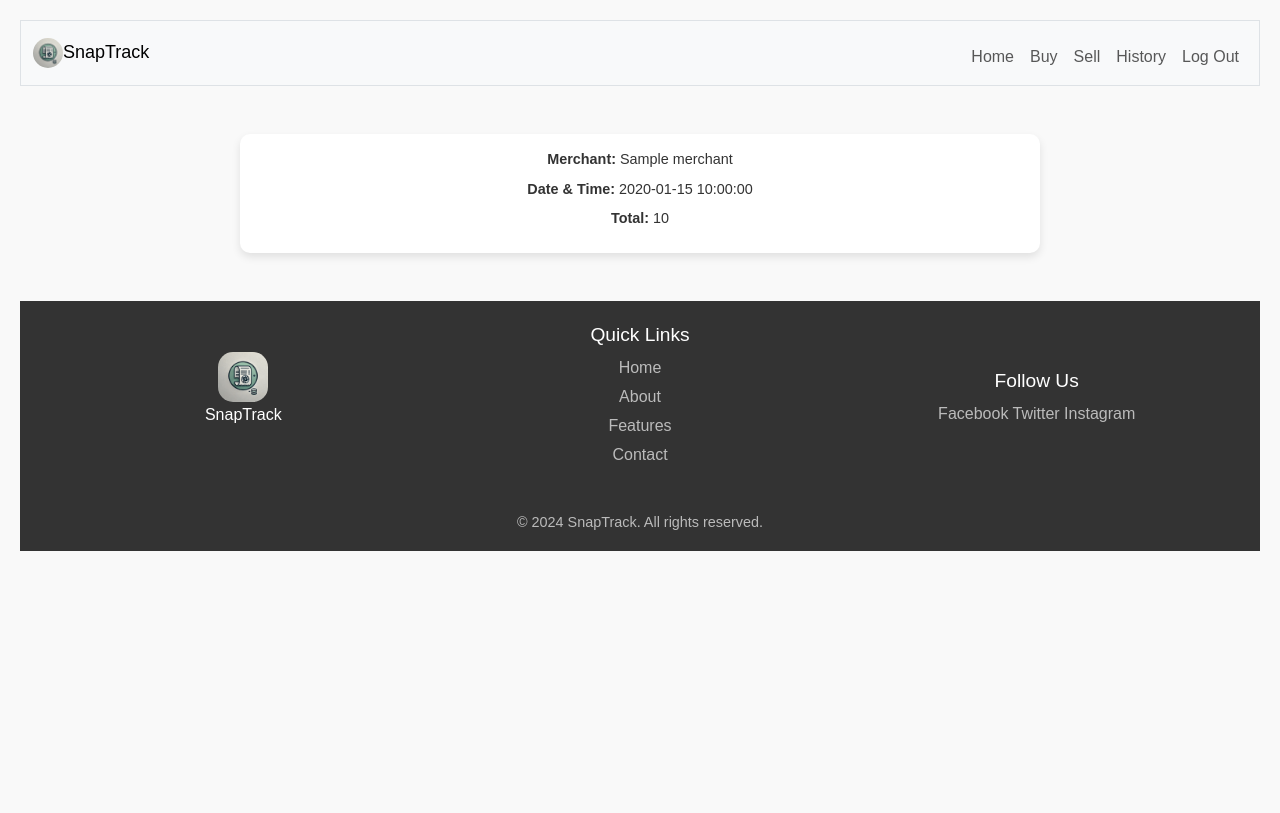
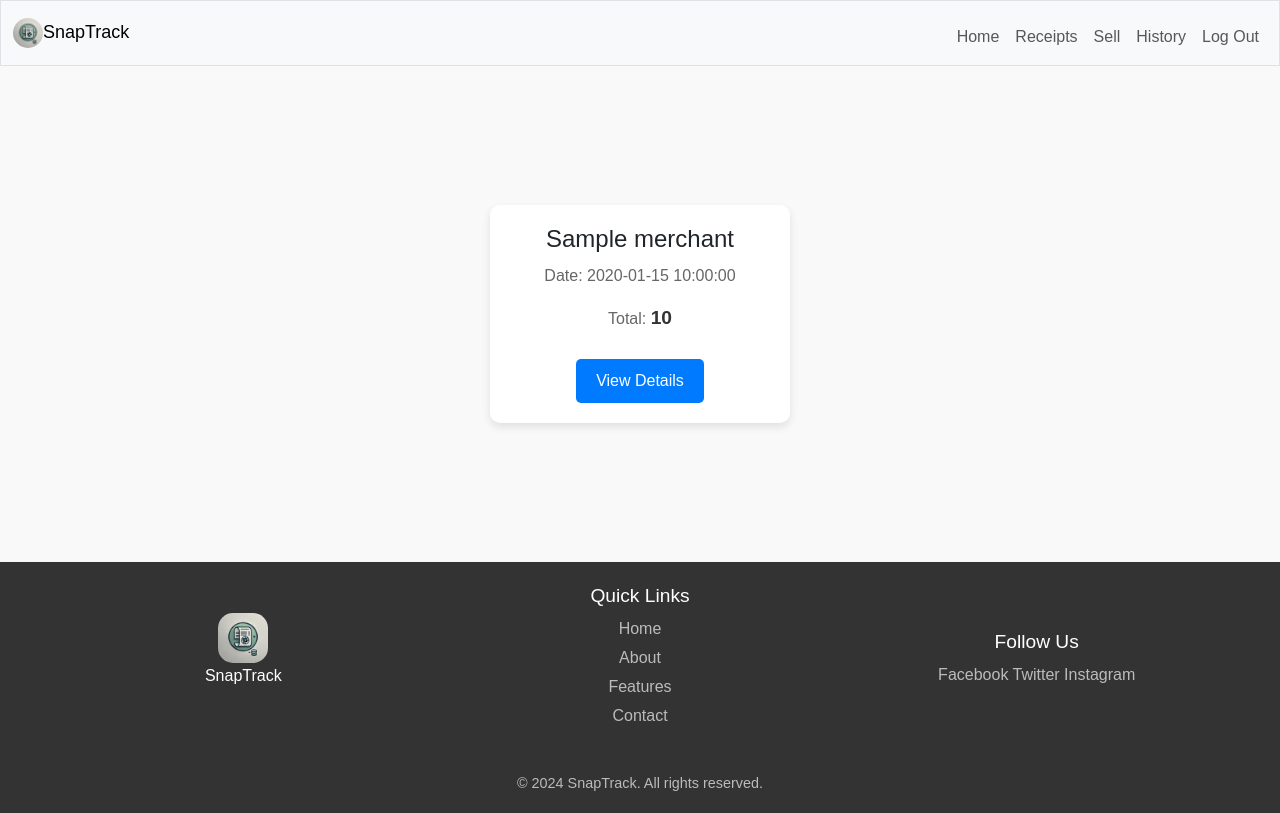
Before and after one commit to SaaidMohamed/snaptrack, a Flask app: template templates/receipt.html in a window 1280 px wide. Before the commit the page ends 551 px from the top, so only its background shows below. Run offline with Flask 3, Linux system fonts and the light colour scheme; the visitor is signed in with stand-in values (Sample User, id 1); the template is opened without the code that fills it: most values are stand-ins (such as "Sample title", 1, 10 or a date in 2020).

Commit message:
added backend route

```diff
--- a/app.py
+++ b/app.py
@@ -6,7 +6,7 @@ from flask_bcrypt import Bcrypt
 from pydantic import BaseModel, ValidationError
 from flask_session import Session
 from helpers import apology, login_required
-from init_db import db_execute, insert_receipt_and_items_json_to_db
+from init_db import db_execute, insert_receipt_and_items_json_to_db, fetch_receipt_and_items_json_from_db
 from valid_email import is_valid_email
 from receipt_ocr import ReceiptOCR
 #from models import db
@@ -71,52 +71,37 @@ def after_request(response):
     response.headers["Pragma"] = "no-cache"
     return response
 
-# Mock receipt data
-receipts = [
-    {
-        "id": 1,
-        "merchant": "The Great Store",
-        "address": "123 Main Street, City, Country",
-        "datetime": "2025-01-07 14:32",
-        "total": "$39.00",
-        "items": [
-            {"name": "Item A", "qty": 1, "price": "$10.00"},
-            {"name": "Item B", "qty": 2, "price": "$15.00"},
-        ],
-    },
-    {
-        "id": 2,
-        "merchant": "Another Shop",
-        "address": "456 Market Lane, City, Country",
-        "datetime": "2025-01-06 10:15",
-        "total": "$25.50",
-        "items": [
-            {"name": "Item X", "qty": 1, "price": "$12.00"},
-            {"name": "Item Y", "qty": 1, "price": "$13.50"},
-        ],
-    },
-]
+
+@app.route('/')
+@login_required
+def index():
+    """Main index"""
+    flash("testing flash!!")
+    return render_template('index.html')
+
+@app.route('/fetch_receipts')
+@login_required
+def fetch_receipts():
+    """ docs """
+
+    user_id = session['user_id']
+    receipts = fetch_receipt_and_items_json_from_db(user_id)
+
+    return render_template("receipt.html", receipts=receipts)
 
 
-@app.route("/")
-def index():
-    # Pass receipts data to the frontend
-    return render_template("receipt.html", receipts=receipts)
 
 @app.route("/api/receipt/<int:receipt_id>")
 def get_receipt(receipt_id):
     # Fetch receipt details by ID
+    user_id = session['user_id']
+    receipts = fetch_receipt_and_items_json_from_db(user_id)
     receipt = next((r for r in receipts if r["id"] == receipt_id), None)
     if receipt:
         return jsonify(receipt)
     return jsonify({"error": "Receipt not found"}), 404
 
-#@app.route('/')
-#@login_required
-#def index():
-   # """Main index"""
-   # flash("testing flash!!")
-    #return render_template('index.html')
+
 
 @app.route('/save-receipt', methods=['POST'])
 @login_required
@@ -136,7 +121,8 @@ async def save_receipt():
         # Insert data into PostgreSQL
         user_id = session['user_id']
         insert_receipt_and_items_json_to_db(validated_receipt.model_dump(), user_id)
-        return jsonify({"message": "Receipt saved successfully!"}), 200
+        return render_template("receipt.html", receipts=receipts)
+
 
 
 @app.route('/upload', methods=['POST'])
@@ -166,6 +152,8 @@ def upload():
             return render_template('ocrtext.html', data = ocr_api_data)
         else:
             return apology('No image uploaded', 400)
+
+
 
 
 @app.route("/register", methods=["GET", "POST"])
--- a/static/css/styles.css
+++ b/static/css/styles.css
@@ -1,14 +1,6 @@
-/* General Reset */
-* {
-    margin: 0;
-    padding: 0;
-    box-sizing: border-box;
-  }
-
 body {
     font-family: 'Arial', sans-serif;
     background-color: #f9f9f9;
-    padding: 20px;
   }
 
   /* Header */
@@ -26,30 +18,54 @@
 
   /* Receipts Grid */
   .receipts-grid {
-    display: grid;
-    grid-template-columns: repeat(auto-fit, minmax(300px, 1fr));
-    gap: 20px;
+    display: flex; /* Use Flexbox */
+    flex-wrap: wrap; /* Allow wrapping for multiple rows */
+    justify-content: center; /* Horizontally center */
+    align-items: center; /* Vertically center */
+    gap: 20px; /* Spacing between items */
+    min-height: 50vh; /* Ensure the grid has some height even when empty */
   }
 
+  /* Summary Card */
 .receipt-summary {
+  width: 300px;
   background: #ffffff;
   border-radius: 10px;
   box-shadow: 0 4px 8px rgba(0, 0, 0, 0.1);
-    padding: 15px;
-    cursor: pointer;
-    transition: transform 0.2s ease, box-shadow 0.2s ease;
+  padding: 20px;
+  text-align: center;
 }
 
-  .receipt-summary:hover {
-    transform: translateY(-3px);
-    box-shadow: 0 6px 12px rgba(0, 0, 0, 0.15);
+.summary-content h2 {
+  font-size: 1.5em;
+  margin-bottom: 10px;
 }
 
-  .receipt-summary p {
-    font-size: 0.9em;
+.summary-content p {
+  font-size: 1em;
+  color: #666;
+}
+
+.summary-content strong {
+  font-size: 1.2em;
   color: #333;
-    margin-bottom: 8px;
 }
+
+.summary-content button {
+  margin-top: 10px;
+  padding: 10px 20px;
+  background-color: #007bff;
+  color: white;
+  border: none;
+  border-radius: 5px;
+  cursor: pointer;
+  font-size: 1em;
+}
+
+.summary-content button:hover {
+  background-color: #0056b3;
+}
+
 
   /* Receipt Details Modal */
   .receipt-details {
--- a/static/js/script.js
+++ b/static/js/script.js
@@ -5,6 +5,7 @@ function showDetails(id) {
           throw new Error("Receipt not found");
         }
         return response.json();
+
       })
       .then((receipt) => {
         const detailsContainer = document.getElementById("details-container");
@@ -12,9 +13,9 @@ function showDetails(id) {
         // Build receipt details content
         let content = `
               <p><strong>Merchant:</strong> ${receipt.merchant}</p>
-          <p><strong>Address:</strong> ${receipt.address}</p>
-          <p><strong>Date & Time:</strong> ${receipt.datetime}</p>
-          <p><strong>Total:</strong> ${receipt.total}</p>
+              <p><strong>Merchant:</strong> ${receipt.address}</p>
+              <p><strong>Date:</strong> ${receipt.datetime}</p>
+              </br>
               <table>
                 <thead>
                   <tr>
@@ -35,8 +36,16 @@ function showDetails(id) {
           `;
         });
         content += `
-            </tbody>
+            <tfoot>
+                  <tr class="total">
+                    <td colspan="2">Total</td>
+                    <td>${receipt.total}</td>
+                  </tr>
+                </tfoot>
               </table>
+            </div>
+          </div>
+          <button class="close-button" onclick="closeDetails()">Close</button>
         `;
 
         detailsContainer.innerHTML = content;
--- a/templates/layout.html
+++ b/templates/layout.html
@@ -24,7 +24,7 @@
                     {% if session["user_id"] %}
                         <ul class="navbar-nav ms-auto mt-2">
                             <li class="nav-item"><a class="nav-link" href="/">Home</a></li>
-                            <li class="nav-item"><a class="nav-link" href="/">Buy</a></li>
+                            <li class="nav-item"><a class="nav-link" href="/fetch_receipts">Receipts</a></li>
                             <li class="nav-item"><a class="nav-link" href="/">Sell</a></li>
                             <li class="nav-item"><a class="nav-link" href="/history">History</a></li>
                             <li class="nav-item"><a class="nav-link" href="/logout">Log Out</a></li>
--- a/templates/receipt.html
+++ b/templates/receipt.html
@@ -10,19 +10,23 @@
   <div class="receipt-container">
     <div class="receipts-grid">
       {% for receipt in receipts %}
-      <div class="receipt-summary" onclick="showDetails({{ receipt.id }})">
-        <p><strong>Merchant:</strong> {{ receipt.merchant }}</p>
-        <p><strong>Date & Time:</strong> {{ receipt.datetime }}</p>
-        <p><strong>Total:</strong> {{ receipt.total }}</p>
+      <div class="receipt-summary">
+        <div class="summary-content">
+          <h2>{{ receipt.merchant }}</h2>
+          <p>Date: {{ receipt.datetime }}</p>
+          <p>Total: <strong>{{ receipt.total }}</strong></p>
+          <button onclick="showDetails({{ receipt.id }})">View Details</button>
+        </div>
       </div>
       {% endfor %}
     </div>
   </div>
 
+
+
   <!-- Details Modal -->
   <div id="receipt-details" class="receipt-details hidden">
     <div class="details-content">
-      <button class="close-button" onclick="closeDetails()">Close</button>
       <h2>Receipt Details</h2>
       <div id="details-container">
         <!-- Details dynamically injected here -->
```
Also changed, not shown: other parts of static/css/styles.css (+37 -7 lines), init_db.py (+77 -0 lines), 4 other files. Lines whose indentation alone changed are shown as unchanged.
